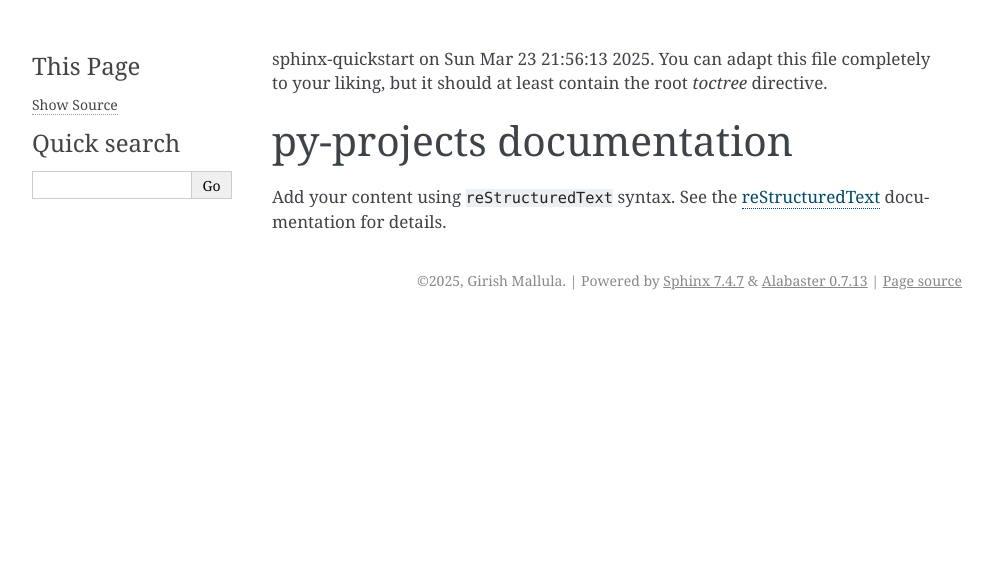
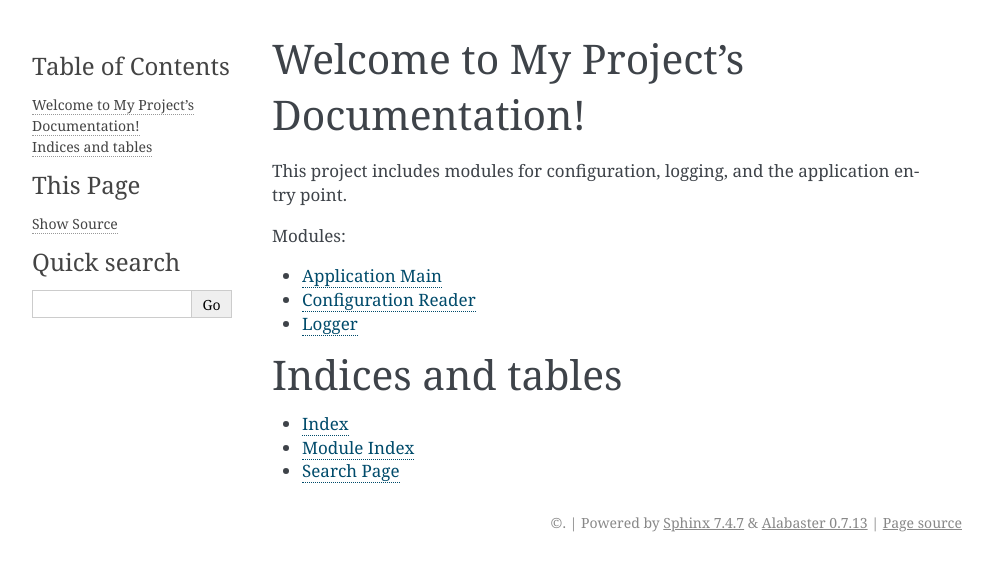
Before and after one commit to chandramgc/py-projects, a Sphinx documentation site: the page built from docs/index.rst, in a window 1280 px wide. Shown: the top 571 px of the page, without its empty margins (148-1141 px from the left). Built offline with Sphinx 7.4.7, drawn with Linux system fonts in a browser that asks for light colours.

Commit message:
fix sphix docs

```diff
--- a/docs/conf.py
+++ b/docs/conf.py
@@ -1,35 +1,22 @@
-# Configuration file for the Sphinx documentation builder.
-#
-# For the full list of built-in configuration values, see the documentation:
-# https://www.sphinx-doc.org/en/master/usage/configuration.html
-
-# -- Project information -----------------------------------------------------
-# https://www.sphinx-doc.org/en/master/usage/configuration.html#project-information
-
 import os
 import sys
 
-project = 'py-projects'
-copyright = '2025, Girish Mallula'
+# Add the project's src directory to sys.path
+sys.path.insert(0, os.path.abspath('..'))
+
+# -- Project information -----------------------------------------------------
+project = 'Py Projects'
 author = 'Girish Mallula'
 release = '1.0.0'
 
 # -- General configuration ---------------------------------------------------
-# https://www.sphinx-doc.org/en/master/usage/configuration.html#general-configuration
-
-sys.path.insert(0, os.path.abspath('../src'))
-
 extensions = [
-    'sphinx.ext.autodoc',  # Automatically document API from docstrings
-    'sphinx.ext.napoleon',  # Support for Google style and NumPy style docstrings
-    'sphinx_autodoc_typehints',  # Better type hint support
+    'sphinx.ext.autodoc',
+    'sphinx_autodoc_typehints',  # if you want type hints support
 ]
-
 templates_path = ['_templates']
-exclude_patterns = ['_build', 'Thumbs.db', '.DS_Store']
+exclude_patterns = []
 
 # -- Options for HTML output -------------------------------------------------
-# https://www.sphinx-doc.org/en/master/usage/configuration.html#options-for-html-output
-
 html_theme = 'alabaster'
 html_static_path = ['_static']
--- a/docs/index.rst
+++ b/docs/index.rst
@@ -1,16 +1,17 @@
-.. py-projects documentation master file, created by
-sphinx-quickstart on Sun Mar 23 21:56:13 2025.
-You can adapt this file completely to your liking, but it should at least
-contain the root `toctree` directive.
+Welcome to My Project's Documentation!
+========================================
 
-py-projects documentation
-=========================
-
-Add your content using ``reStructuredText`` syntax. See the
-`reStructuredText <https://www.sphinx-doc.org/en/master/usage/restructuredtext/index.html>`_
-documentation for details.
-
+This project includes modules for configuration, logging, and the application entry point.
 
 .. toctree::
    :maxdepth: 2
-   :caption: Contents:
+   :caption: Modules:
+
+   modules
+
+Indices and tables
+==================
+
+* :ref:`genindex`
+* :ref:`modindex`
+* :ref:`search`
--- a/requirements.txt
+++ b/requirements.txt
@@ -3,3 +3,4 @@ GitPython
 pyyaml
 coverage
 sphinx
+autodoc
```
Also changed, not shown: docs/modules.rst (added, +20 -0 lines), 1 other file.
